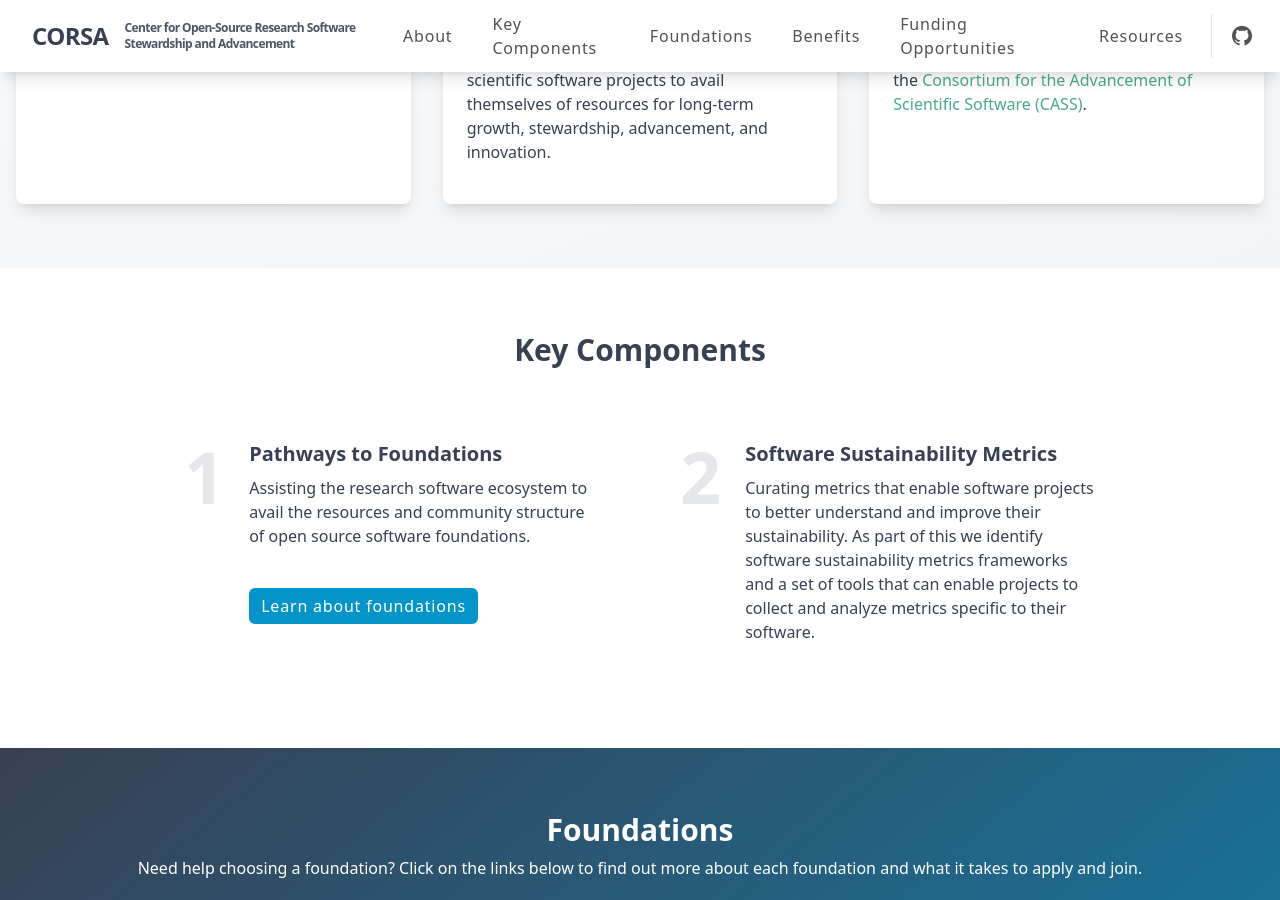
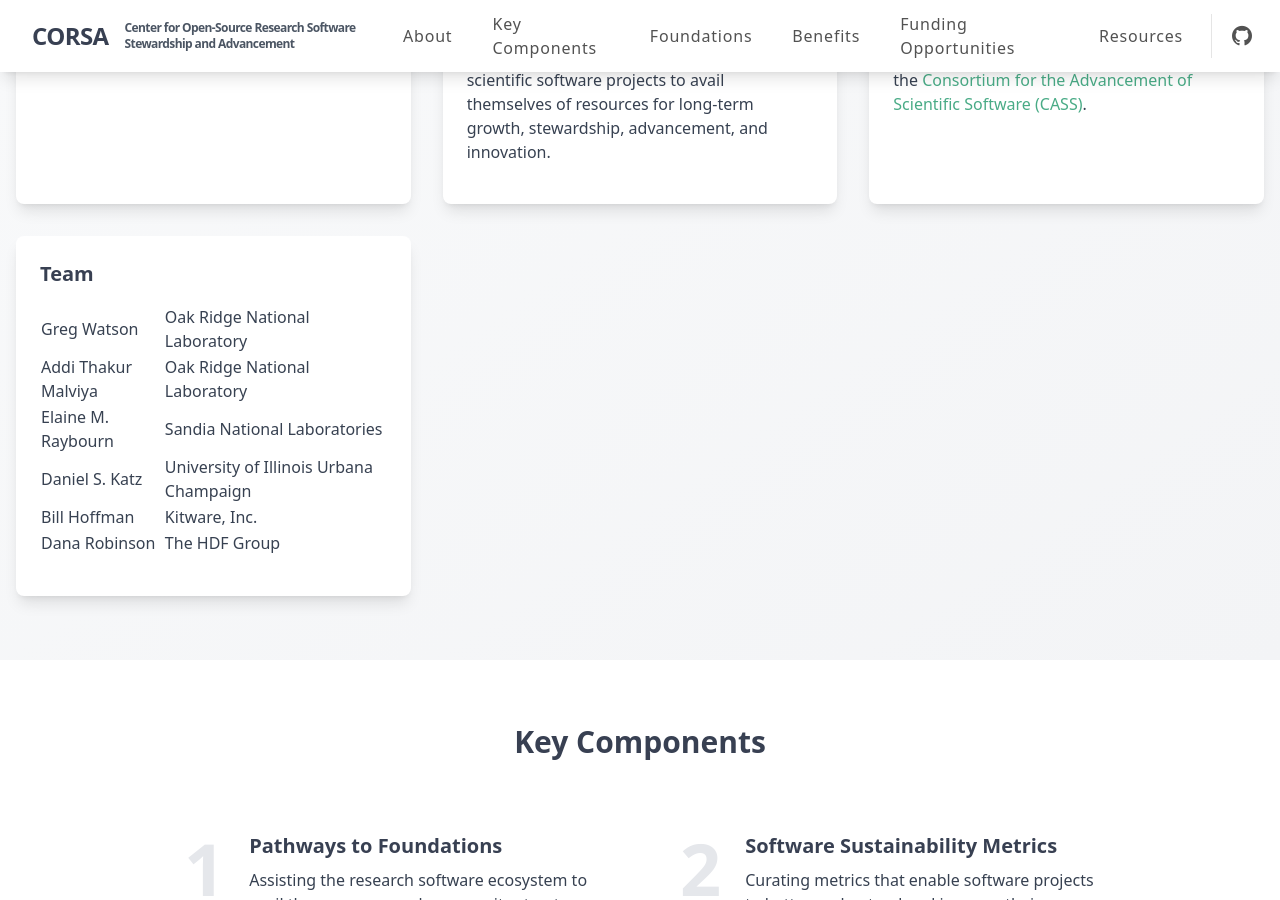
Before and after one commit to corsa-center/corsa-center.github.io, a Jekyll site: the page built from docs/index.html, in a window 1280 px wide and 900 px high, scrolled down 790 px. Built offline with Jekyll 4.4.1, drawn with Linux system fonts in a browser that asks for light colours; nearby versions of some CDN libraries.

Commit message:
Add team to about section

```diff
--- a/docs/index.html
+++ b/docs/index.html
@@ -20,6 +20,8 @@ about_items:
     content: The Center for Open-Source Research Software Stewardship and Advancement (CORSA) serves as a community of practice that enables pathways for open-source scientific software projects to avail themselves of resources for long-term growth, stewardship, advancement, and innovation.
   - title: Community
     content: Our community comprises any open source scientific and research software projects interested in sustainablity and pathways to foundations. We are founding members of the <a href="https://cass.community">Consortium for the Advancement of Scientific Software (CASS)</a>.
+  - title: Team
+    content: <table><tbody><tr><td>Greg Watson</td><td>Oak Ridge National Laboratory</td></tr><tr><td>Addi Thakur Malviya</td><td>Oak Ridge National Laboratory</td></tr><tr><td>Elaine M. Raybourn</td><td>Sandia National Laboratories</td></tr><tr><td>Daniel S. Katz</td><td>University of Illinois Urbana Champaign</td></tr><tr><td>Bill Hoffman</td><td>Kitware, Inc.</td></tr><tr><td>Dana Robinson</td><td>The HDF Group</td></tr></tbody></table>
 
 # KEY COMPONENTS SECTION
 keycomp_heading: Key Components
```
